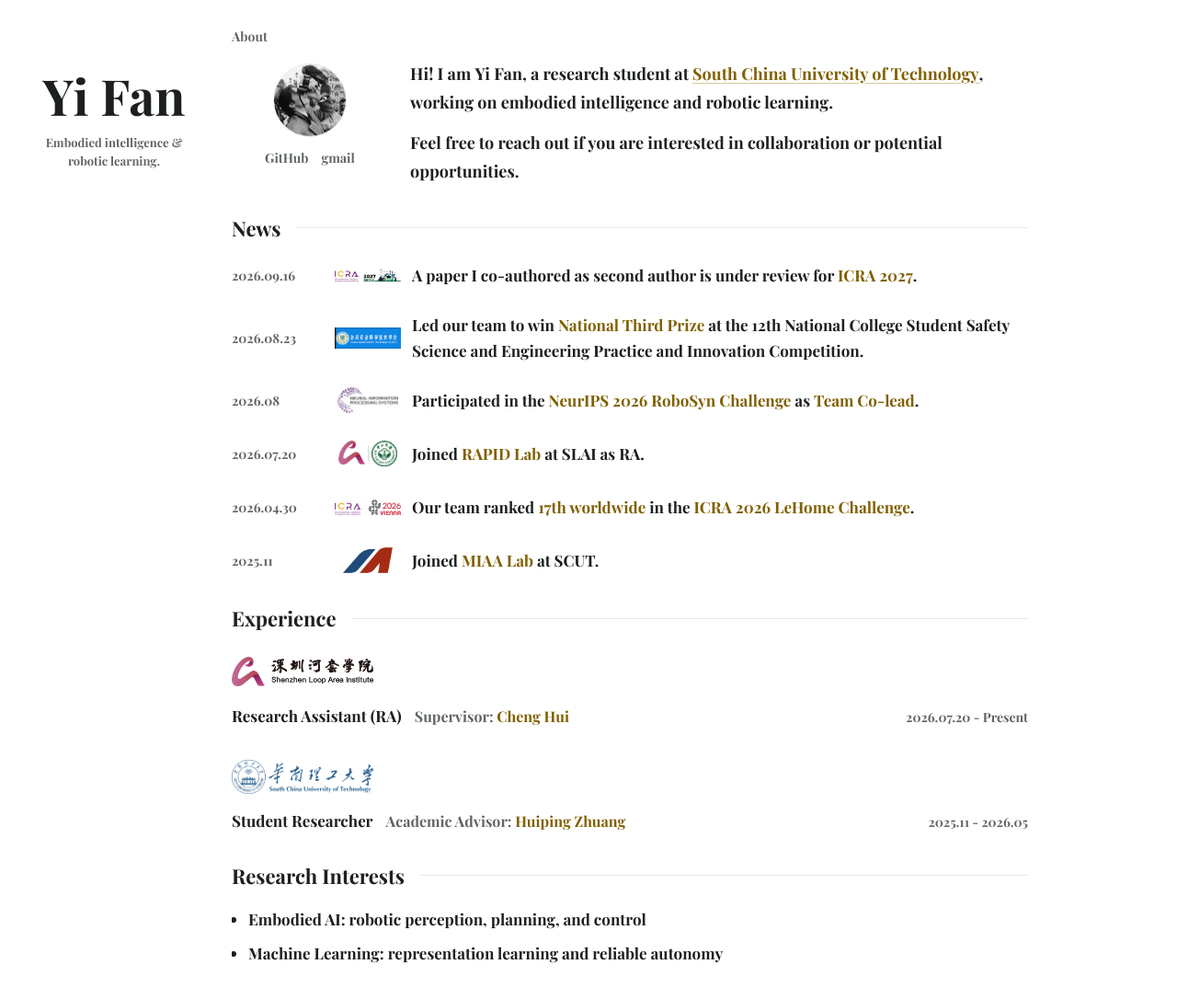
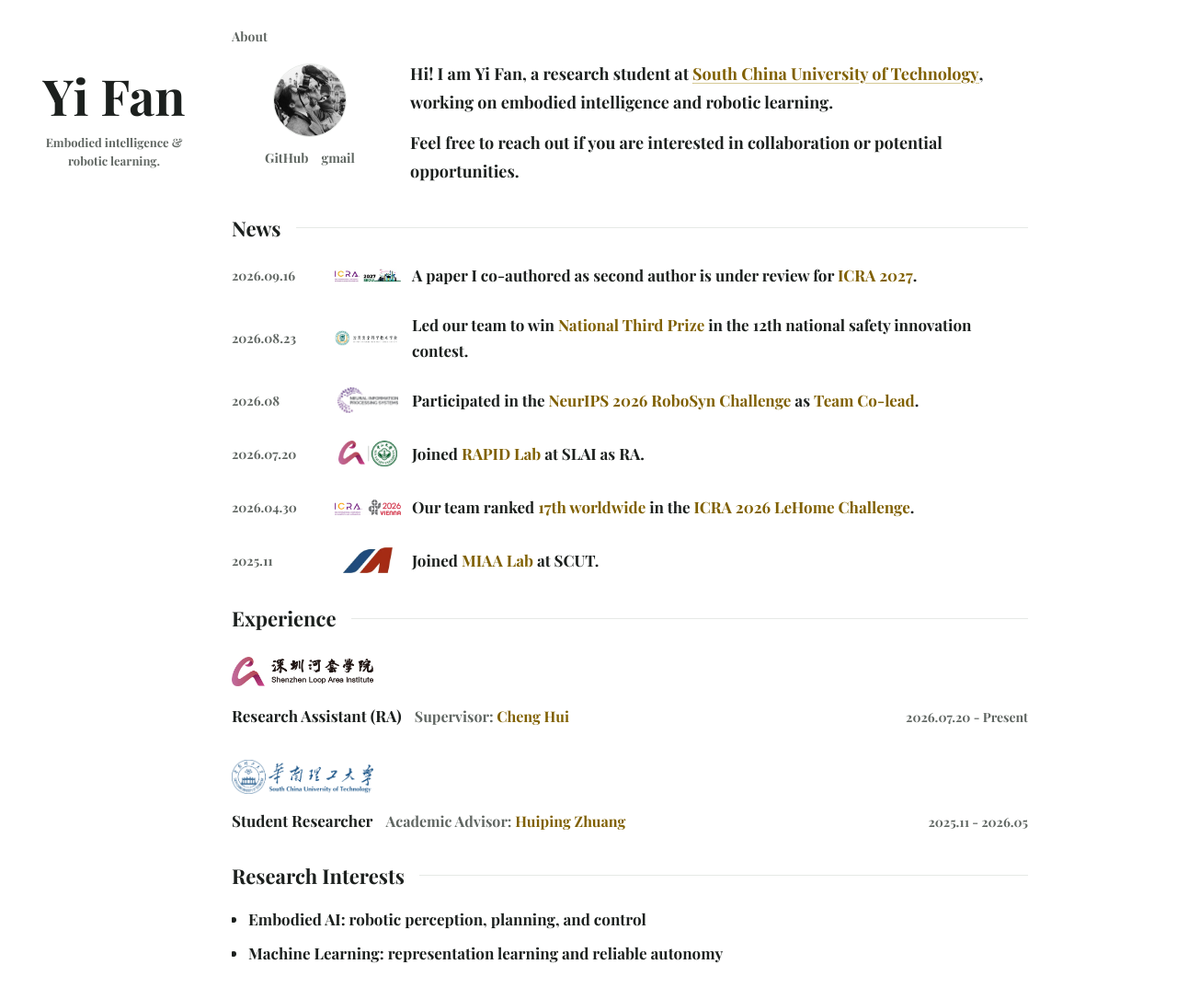
Before and after one commit to sudo-yf/wui-homepage, a Jekyll site: the page built from index.md, in a window 1280 px wide. Shown: the top 1086 px of the page at 92% size. Built offline with Jekyll 4.4.1, drawn with Linux system fonts in a browser that asks for light colours; a style sheet for code colours, icons or effects is not loaded.

Commit message:
Use clear organizer wordmark and concise award news

```diff
--- a/_data/news.yml
+++ b/_data/news.yml
@@ -4,9 +4,10 @@
   text: A paper I co-authored as <strong>second author</strong> is <strong>under review</strong> for <strong class="news-highlight">ICRA 2027</strong>.
 
 - date: "2026.08.23"
-  logo: /assets/img/public-safety-society-wordmark.png
+  logo: /assets/img/public-safety-society-wordmark-clear.png
   logo_name: China Association for Public Safety (organizer)
-  text: Led our team to win <strong class="news-highlight">National Third Prize</strong> at the 12th National College Student Safety Science and Engineering Practice and Innovation Competition.
+  text: Led our team to win <strong class="news-highlight">National Third Prize</strong> in the 12th national safety innovation contest.
+  title: 12th National College Student Safety Science and Engineering Practice and Innovation Competition
 
 - date: "2026.08"
   logo: /assets/img/neurips-logo.webp
--- a/index.md
+++ b/index.md
@@ -23,7 +23,7 @@ layout: homepage
 <div class="news-box">
   <ul class="news-list">
     {% for item in site.data.news %}
-    <li><span class="news-date"><em>{{ item.date }}</em></span><span class="news-brand"><img src="{{ item.logo | relative_url }}" alt="{{ item.logo_name }}" width="72" height="28" loading="lazy" decoding="async"></span><span class="news-text">{{ item.text }}</span></li>
+    <li><span class="news-date"><em>{{ item.date }}</em></span><span class="news-brand"><img src="{{ item.logo | relative_url }}" alt="{{ item.logo_name }}" width="72" height="28" loading="lazy" decoding="async"></span><span class="news-text"{% if item.title %} title="{{ item.title | escape }}"{% endif %}>{{ item.text }}</span></li>
     {% endfor %}
   </ul>
 </div>
```
Also changed, not shown: assets/img/NEWS-LOGOS.md (+1 -1 lines), assets/img/public-safety-society-wordmark-clear.png (added).
